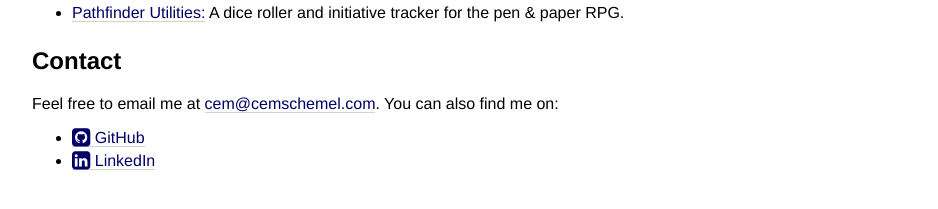
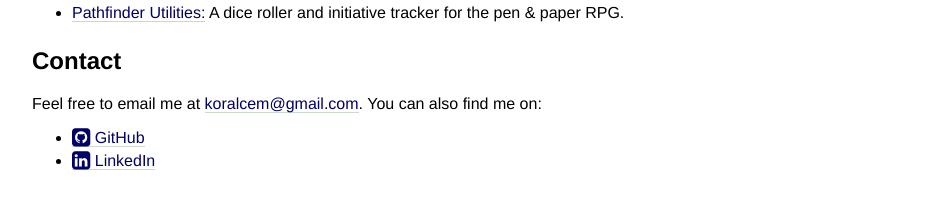
Before and after one commit to koralcem/personal-site, a Jekyll site: the page index.html, which Jekyll copies as it is, in a window 1280 px wide. Shown: the part 328-537 px from the top of the page, without its empty margins (160-1098 px from the left). Built offline with Jekyll 4.4.1, drawn with Linux system fonts in a browser that asks for light colours; nearby versions of some CDN libraries.

Commit message:
Update email address

```diff
--- a/index.html
+++ b/index.html
@@ -31,7 +31,7 @@
 
 <section>
 	<h1>Contact</h1>
-	<p>Feel free to email me at <a href="mailto:cem@cemschemel.com">cem@cemschemel.com</a>. You can also find me on:
+	<p>Feel free to email me at <a href="mailto:koralcem@gmail.com">koralcem@gmail.com</a>. You can also find me on:
 		<ul>
 			<li><a href="https://github.com/koralcem"><i class="fa fa-github-square fa-lg"></i> GitHub</a></li>
 			<li><a href="http://www.linkedin.com/pub/cem-schemel/5/3aa/ab1"><i class="fa fa-linkedin-square fa-lg"></i> LinkedIn</a></li>
```
